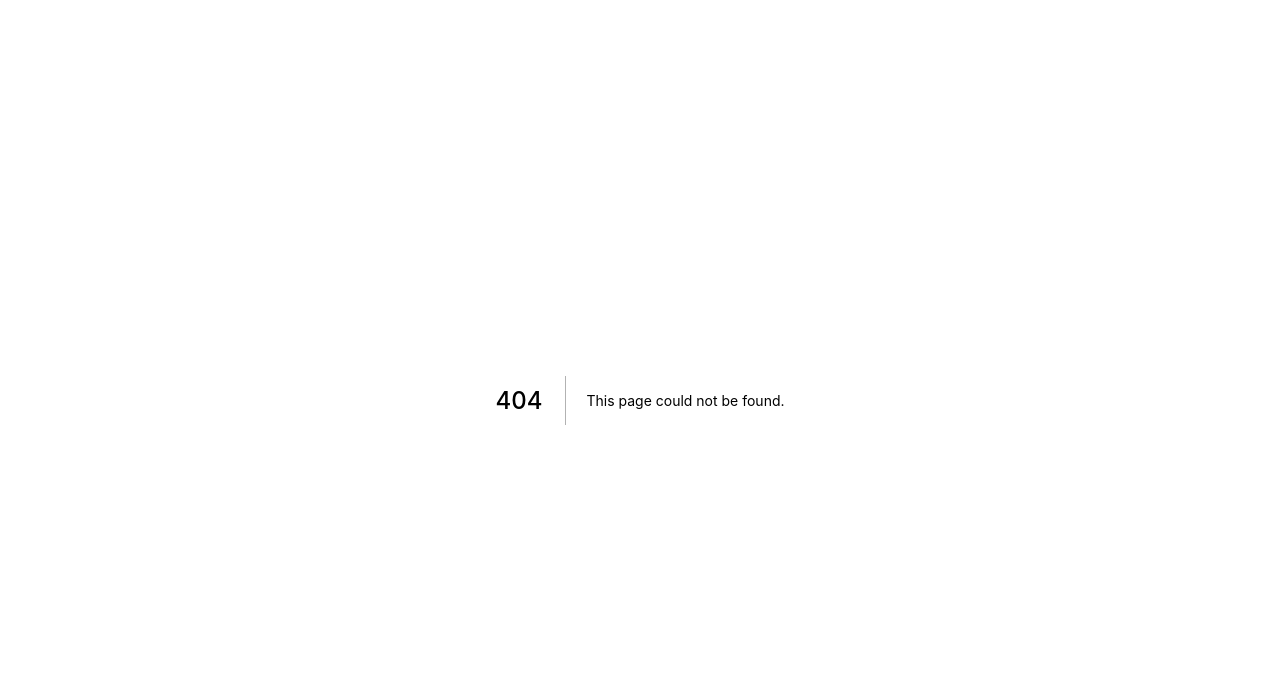
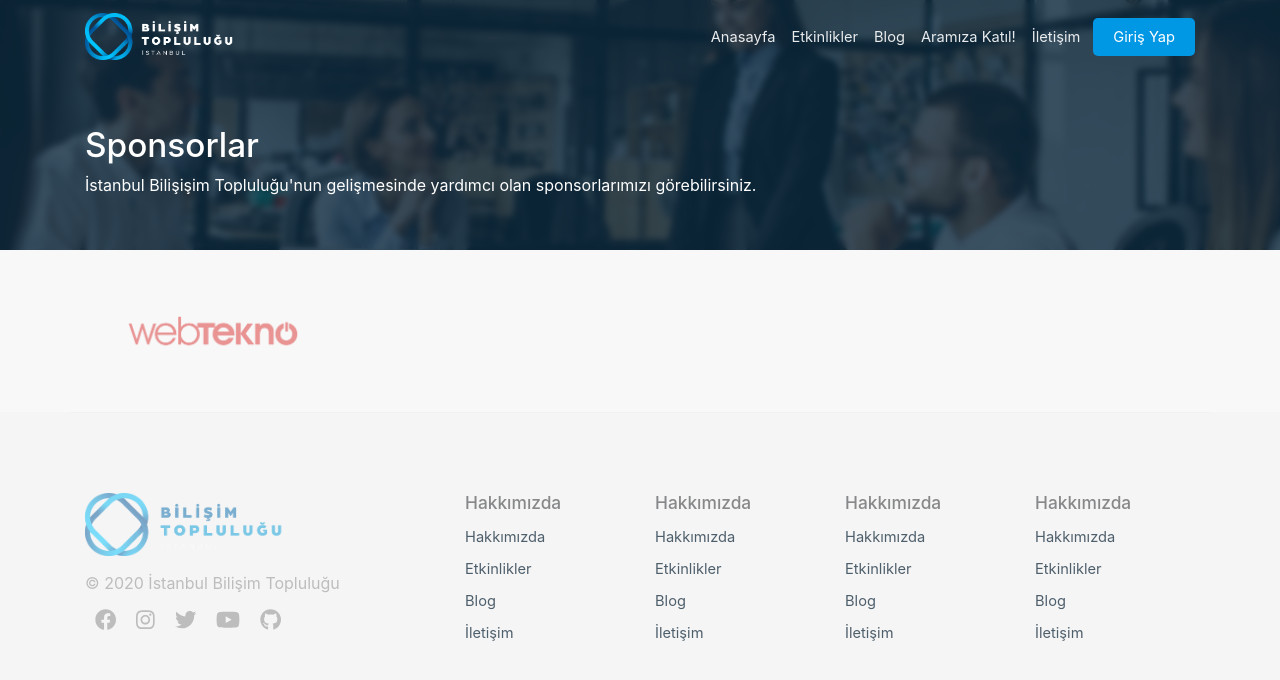
Before and after one commit to bilisimtoplulugu/IBT-Web-Client, a Next.js app: page /sponsor in a window 1280 px wide. Before the commit this address had no page. Shown: the top 680 px of the page. Built offline with nearby package versions, Linux system fonts and the light colour scheme.

Commit message:
sponsor page

```diff
--- a/components/HomeEventCard.js
+++ b/components/HomeEventCard.js
@@ -55,7 +55,7 @@ export default function HomeEventCard() {
   };
 
   return (
-    <div>
+    <div data-aos="fade-right">
       {selectedEventDetail && (
         <Link href="/about" as="/hakkimizda">
           <a className="text-decoration-none">
--- /dev/null
+++ b/pages/sponsor/index.tsx
@@ -0,0 +1,40 @@
+import React from 'react'
+import Layout from '../../components/Layout'
+import PageTopSide from '../../components/PageTopSide'
+import { Container, Row, Col } from 'react-bootstrap'
+import styled from 'styled-components';
+
+
+const SponsorArea = styled.div`
+
+margin:50px 0;
+img{
+    opacity:.5;
+    width:180px;
+    transition:all .3s ease;
+}
+img:hover{
+    opacity:1;
+    transform:scale(1.03);
+    transition:all .3s ease;
+}
+`;
+export default function Sponsor() {
+    return (
+        <Layout>
+            <PageTopSide bgImage="./../assets/images/homeBg.jpg" defaultHeight="250" title="Sponsorlar" desc="İstanbul Bilişişim Topluluğu'nun gelişmesinde yardımcı olan sponsorlarımızı görebilirsiniz." />
+
+            <Container>
+                <SponsorArea>
+                    <Row>
+                        <Col xs={12} sm={6} md={3} className="text-center">
+
+                            <img src="/assets/images/webtekno-logo.png" />
+                        </Col>
+                    </Row>
+                </SponsorArea>
+            </Container>
+
+        </Layout>
+    )
+}
```
Also changed, not shown: public/assets/images/webtekno-logo.png (added).
